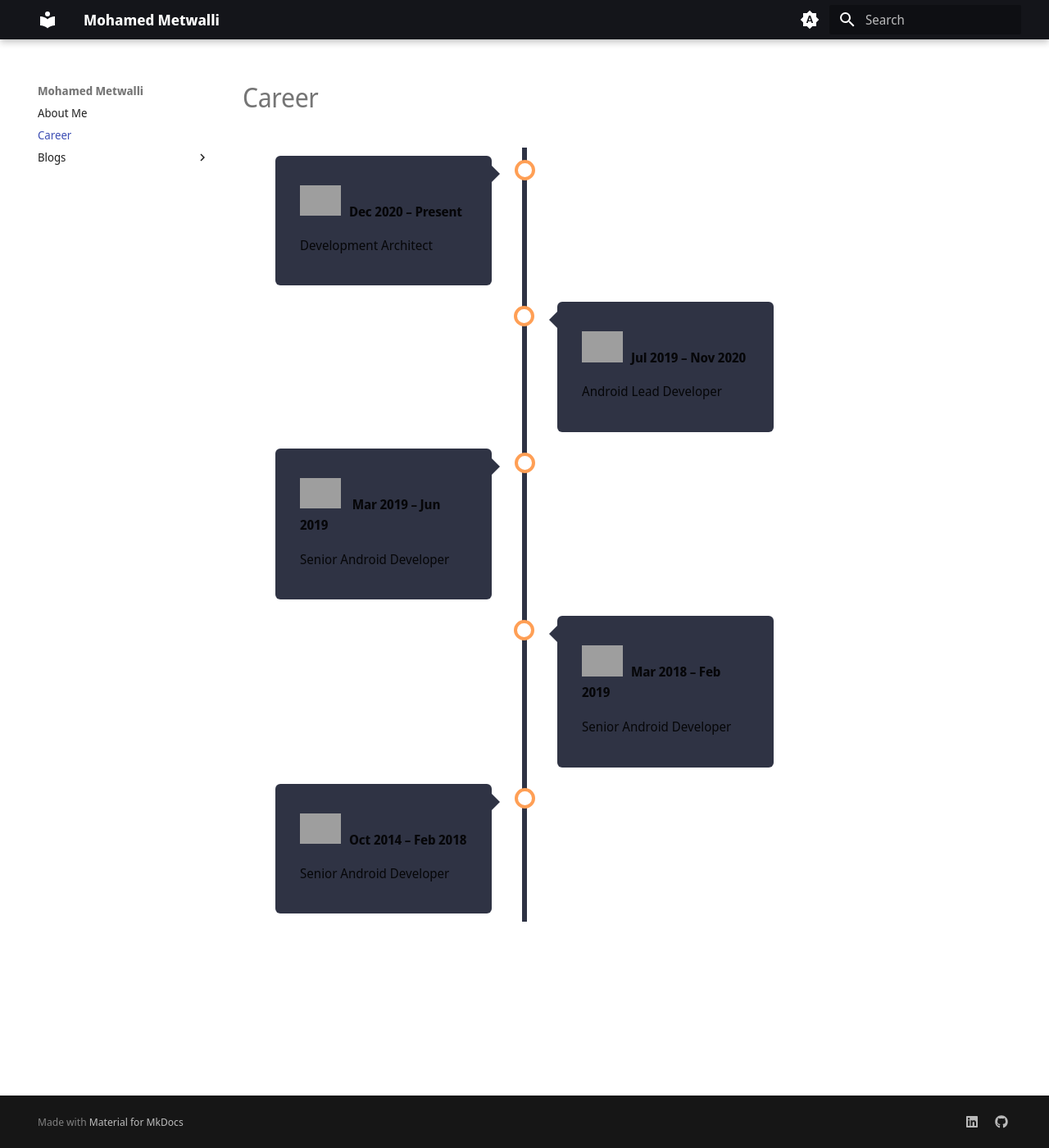
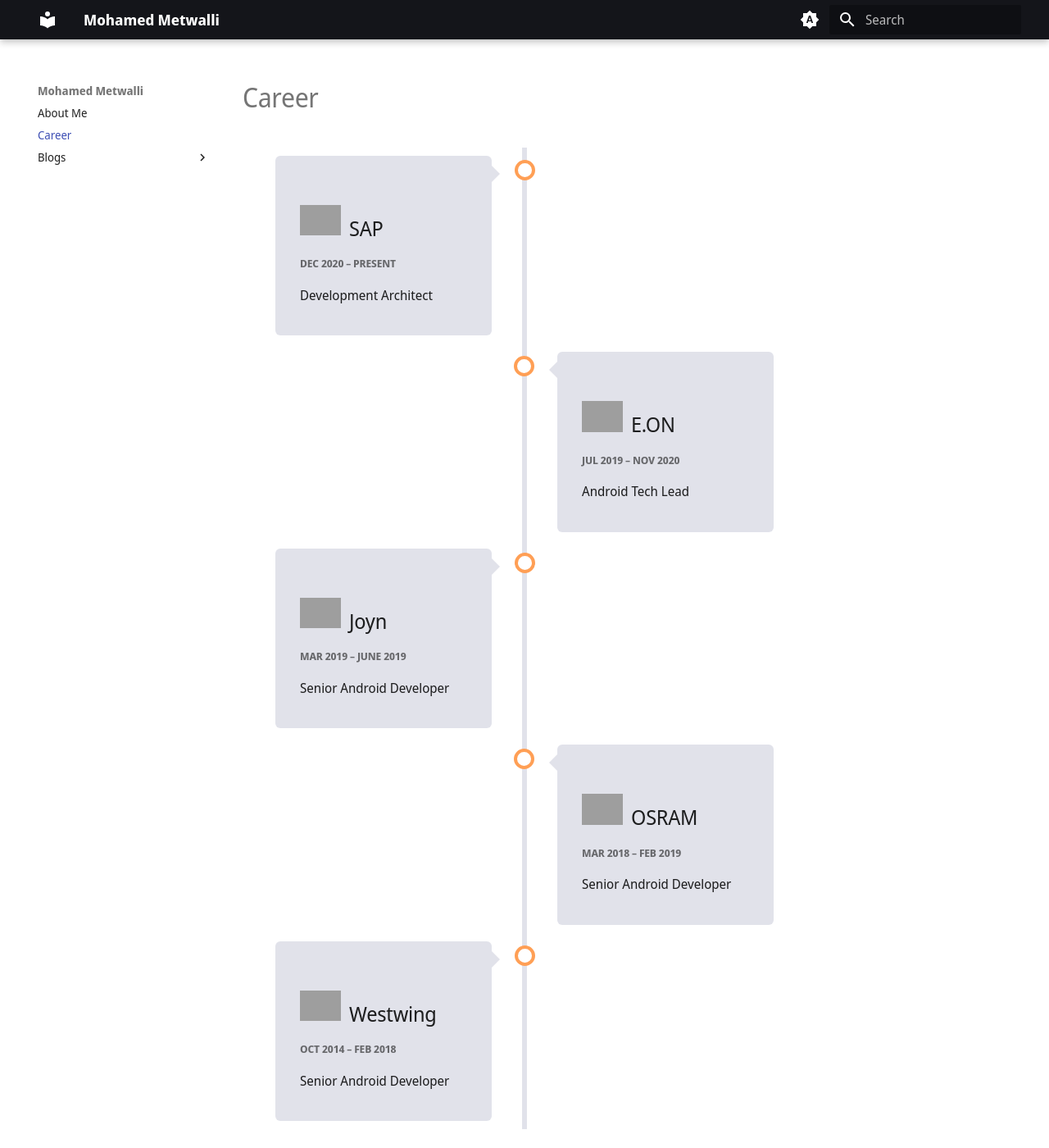
Before and after one commit to mtwalli/me, an MkDocs documentation site: the page built from docs/career.md, in a window 1280 px wide and 1400 px high. Shown: the whole window at 82% size. Built offline with MkDocs 1.6.1 and Material for MkDocs 9.7.7, drawn with Linux system fonts in a browser that asks for light colours; grey boxes are pictures that could not be loaded.

Commit message:
Fix career themes and dates time line

```diff
--- a/docs/career.md
+++ b/docs/career.md
@@ -5,7 +5,12 @@
 <style>
 
 :root {
-    --primary-color:rgb(47, 51, 68);
+    --primary-color:rgb(225, 226, 234);
+}
+
+/* Dark Mode */
+[data-md-color-scheme="slate"] {
+    --primary-color:#2f3344;
 }
 
 /* The actual timeline (the vertical ruler) */
@@ -82,7 +87,7 @@
   width: 0;
   z-index: 1;
   left: 30px;
-  border: medium solid white;
+  border: medium solid var(--primary-color);
   border-width: 10px 10px 10px 0;
   border-color: transparent var(--primary-color) transparent transparent;
 }
@@ -123,14 +128,14 @@
   /* Make sure that all arrows are pointing leftwards */
   .container::before {
   left: 60px;
-  border: medium solid white;
+  border: medium solid var(--primary-color);
   border-width: 10px 10px 10px 0;
-  border-color: transparent white transparent transparent;
+  border-color: transparent var(--primary-color) transparent transparent;
   }
 
   /* Make sure all circles are at the same spot */
   .left::after, .right::after {
-  left: 1px;
+  left: 18px;
   }
 
   /* Make all right containers behave like the left ones */
@@ -145,31 +150,36 @@
 <div class="timeline">
   <div class="container left">
     <div class="content">
-      <h4><img src="https://www.sap.com/aemedge/icons/sap-logo.svg" class="image">Dec 2020 – Present</h4>
+      <h2><img src="https://www.sap.com/aemedge/icons/sap-logo.svg" class="image">SAP</h2>
+      <h6>DEC 2020 – PRESENT</h6>
       <p>Development Architect</p>
     </div>
   </div>
   <div class="container right">
     <div class="content">
-     <h4><img src="https://www.eon.de/content/dam/eon/eon-de-zwei/svg-mein-eon/logo-eon-red.svg" class="image">Jul 2019 – Nov 2020</h4>
-      <p>Android Lead Developer</p>
+     <h2><img src="https://www.eon.de/content/dam/eon/eon-de-zwei/svg-mein-eon/logo-eon-red.svg" class="image">E.ON</h2>
+     <h6>JUL 2019 – NOV 2020</h6>
+     <p>Android Tech Lead</p>
     </div>
   </div>
   <div class="container left">
     <div class="content">
-     <h4><img src="https://upload.wikimedia.org/wikipedia/de/thumb/7/74/Joyn_%28Streaminganbieter%29_logo.svg/1600px-Joyn_%28Streaminganbieter%29_logo.svg.png?20191126194036"class="image"> Mar 2019 – Jun 2019</h4>
+     <h2><img src="https://upload.wikimedia.org/wikipedia/de/thumb/7/74/Joyn_%28Streaminganbieter%29_logo.svg/1600px-Joyn_%28Streaminganbieter%29_logo.svg.png?20191126194036"class="image">Joyn</h2>
+      <h6>MAR 2019 – JUNE 2019</h6>
       <p>Senior Android Developer</p>
     </div>
   </div>
   <div class="container right">
     <div class="content">
-      <h4><img src="https://look.ams-osram.com/transform/2f3e8012-68d3-4dc2-8719-14e23820a091/Logo-rgb-without-bounding-box-orange-transparent-background?" class="image"/>Mar 2018 – Feb 2019</h4>
+      <h2><img src="https://look.ams-osram.com/transform/2f3e8012-68d3-4dc2-8719-14e23820a091/Logo-rgb-without-bounding-box-orange-transparent-background?" class="image"/>OSRAM</h2>
+      <h6>MAR 2018 – FEB 2019</h6>
       <p>Senior Android Developer</p>
     </div>
   </div>
   <div class="container left">
     <div class="content">
-      <h4><img src="https://upload.wikimedia.org/wikipedia/commons/thumb/9/9d/Westwing_Logo_03.2021.svg/562px-Westwing_Logo_03.2021.svg.png" class="image"/>Oct 2014 – Feb 2018</h4>
+      <h2><img src="https://banner2.cleanpng.com/20180710/ory/aawpokoyj.webp" class="image"/>Westwing</h2>
+      <h6>OCT 2014 – FEB 2018 </h6>
       <p>Senior Android Developer</p>
     </div>
   </div>
```
